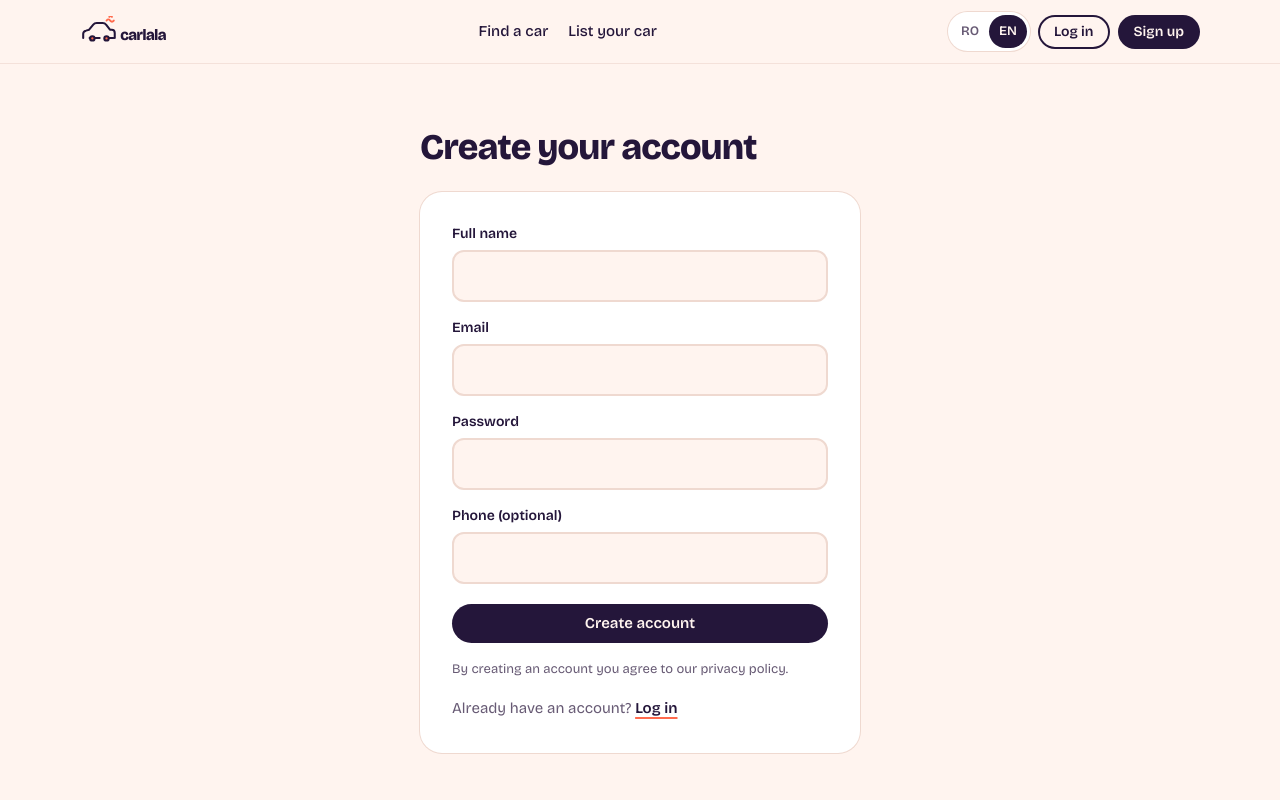
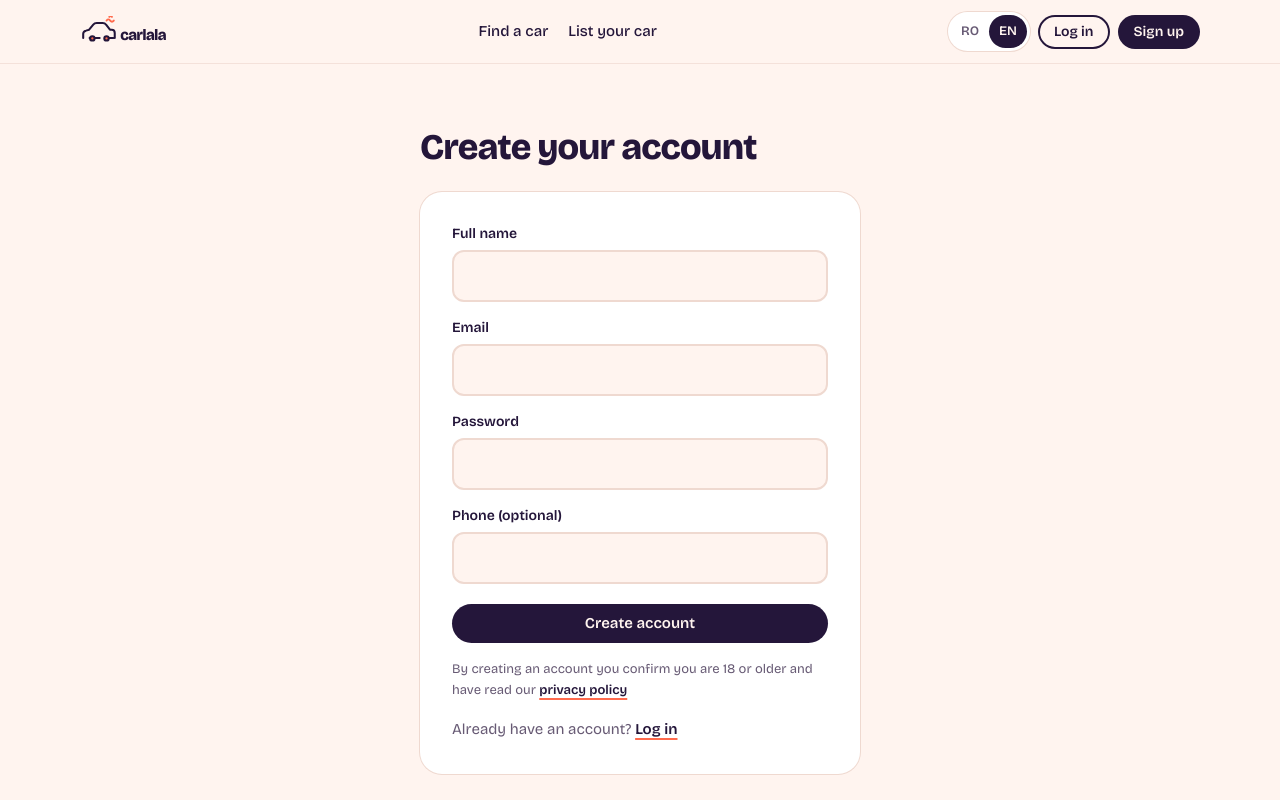
Before and after one commit to Carlala1985/carlala-app, a Next.js app: page /signup in a window 1280 px wide. Shown: the top 800 px of the page. Built offline with nearby package versions, Linux system fonts and the light colour scheme; no server answers.

Commit message:
Link the privacy policy from the sign-up form
Co-Authored-By: Claude Opus 5.5 <noreply@anthropic.com>
Claude-Session: https://claude.ai/code/session_01LFhkkiUGSnHZaBwtvAYiXP

```diff
--- a/src/components/AuthForm.tsx
+++ b/src/components/AuthForm.tsx
@@ -30,7 +30,7 @@ export function AuthForm({ mode, action, labels, errors, next }: {
       )}
       {state?.error && <p className="alert-err" role="alert">{errors[state.error] ?? errors.generic}</p>}
       <button className="btn-ink mt-1" disabled={pending}>{mode === "login" ? labels.login : labels.signup}</button>
-      {mode === "signup" && <p className="text-[13px] text-muted">{labels.terms}</p>}
+      {mode === "signup" && <p className="text-[13px] text-muted">{labels.terms}{" "}<a href="https://carlala.eu/privacy.html" target="_blank" rel="noopener" className="font-semibold text-ink underline decoration-coral decoration-2 underline-offset-4">{labels.privacyLink}</a></p>}
       <p className="text-[15px] text-muted">
         {mode === "login" ? labels.noAccount : labels.haveAccount}{" "}
         <Link className="font-semibold text-ink underline decoration-coral decoration-2 underline-offset-4"
--- a/src/lib/i18n/en.ts
+++ b/src/lib/i18n/en.ts
@@ -33,7 +33,7 @@ const en = {
     login: "Log in", signup: "Create account", noAccount: "New to Carlala?", haveAccount: "Already have an account?",
     errInvalid: "Email or password is wrong.", errExists: "An account with this email already exists. Log in instead.",
     errPassword: "Use at least 8 characters for your password.", errName: "Enter your name.", errEmail: "Enter a valid email address.",
-    terms: "By creating an account you agree to our privacy policy.", suspended: "This account is suspended. Write to hello@carlala.eu.",
+    terms: "By creating an account you confirm you are 18 or older and have read our", privacyLink: "privacy policy", suspended: "This account is suspended. Write to hello@carlala.eu.",
   },
   myCars: {
     title: "My cars", add: "Add a car", empty: "You haven't listed a car yet.", emptyHint: "List your car and start earning when it's parked.",
--- a/src/lib/i18n/ro.ts
+++ b/src/lib/i18n/ro.ts
@@ -35,7 +35,7 @@ const ro: Dict = {
     login: "Intră în cont", signup: "Creează contul", noAccount: "Ești nou pe Carlala?", haveAccount: "Ai deja cont?",
     errInvalid: "Emailul sau parola nu sunt corecte.", errExists: "Există deja un cont cu acest email. Intră în cont.",
     errPassword: "Folosește cel puțin 8 caractere pentru parolă.", errName: "Introdu numele tău.", errEmail: "Introdu o adresă de email validă.",
-    terms: "Prin crearea contului ești de acord cu politica noastră de confidențialitate.", suspended: "Acest cont este suspendat. Scrie-ne la hello@carlala.eu.",
+    terms: "Prin crearea contului confirmi că ai cel puțin 18 ani și că ai citit", privacyLink: "politica de confidențialitate", suspended: "Acest cont este suspendat. Scrie-ne la hello@carlala.eu.",
   },
   myCars: {
     title: "Mașinile mele", add: "Adaugă o mașină", empty: "Încă nu ai listat nicio mașină.", emptyHint: "Listează-ți mașina și câștigă cât stă parcată.",
```
